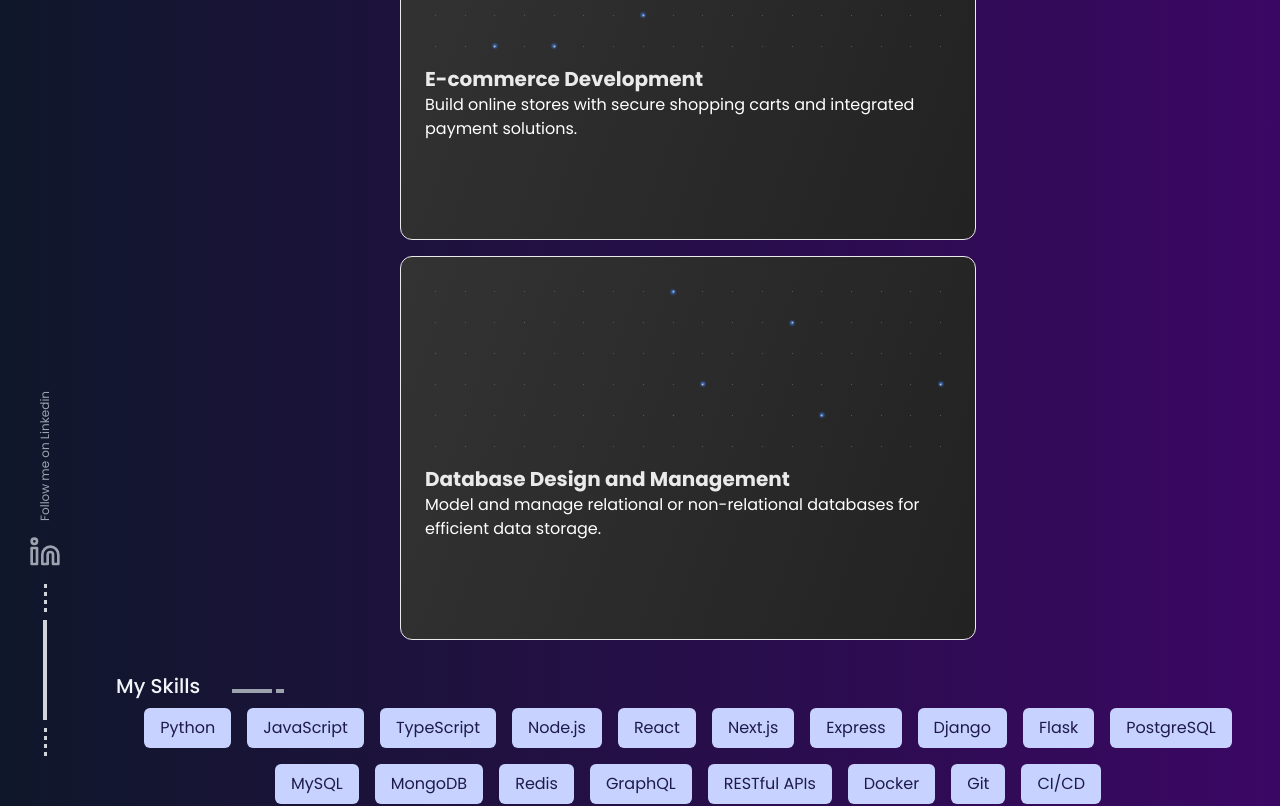
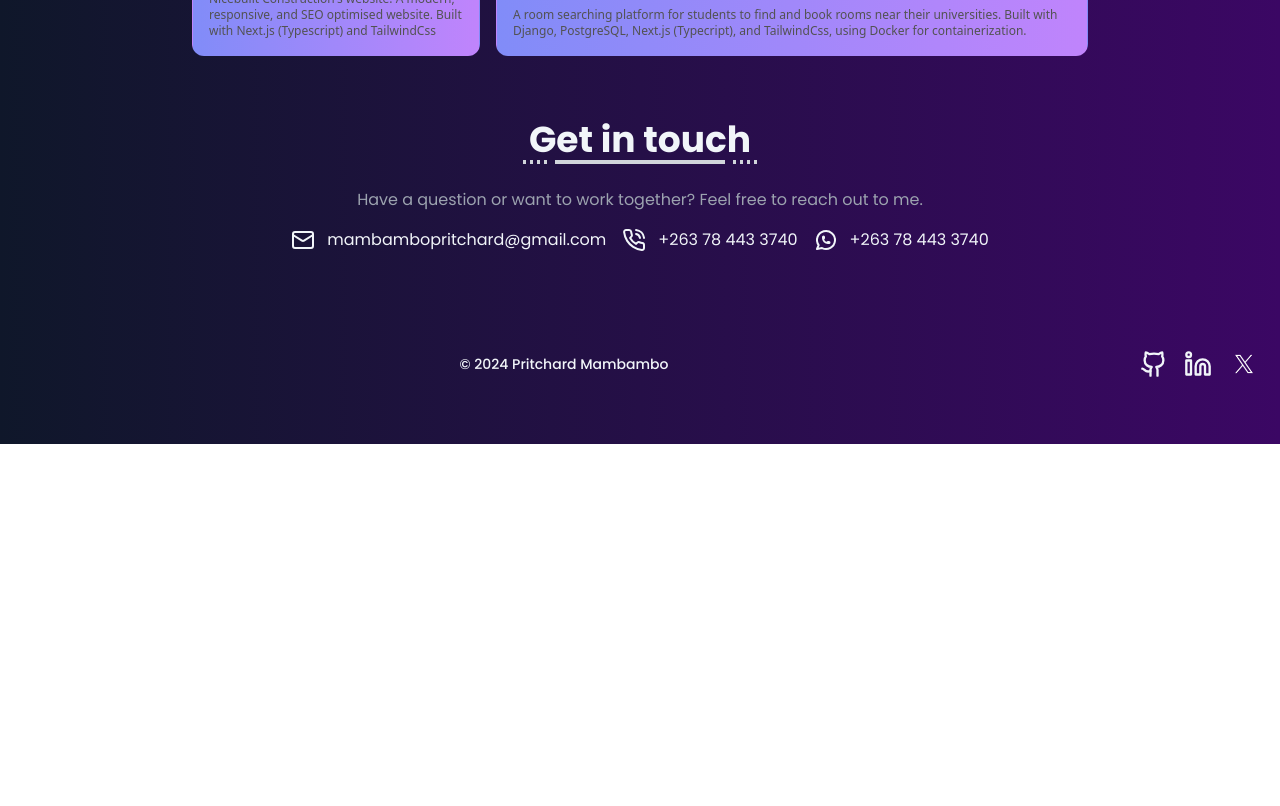
Before and after one commit to SirSanctified/nextjs-portfolio, a Next.js app: page / in a window 1280 px wide. Shown: the part 2420-3226 px from the top of the page. After the commit the page ends 2864 px from the top, so only its background shows below. Built offline with nearby package versions, Linux system fonts and the light colour scheme.

Commit message:
Add contact section

```diff
--- a/app/page.tsx
+++ b/app/page.tsx
@@ -1,4 +1,5 @@
 import About from "@/components/about";
+import Contact from "@/components/contact";
 import Hero from "@/components/hero";
 import { Projects } from "@/components/projects";
 
@@ -8,6 +9,8 @@ export default function Home() {
       <Hero />
       <About />
       <Projects />
+      {/* <Strategy /> */}
+      <Contact />
     </main>
   );
 }
--- /dev/null
+++ b/components/contact.tsx
@@ -0,0 +1,46 @@
+import DottedUnderline from "./dottedUnderline";
+import Link from "next/link";
+import { Mail, PhoneCall } from "lucide-react";
+import { IconBrandWhatsapp } from "@tabler/icons-react";
+
+const Contact = () => {
+  return (
+    <section id="contact" className="w-full my-8 mb-16">
+      <h2 className="text-xl sm:text-2xl md:text-4xl font-bold text-center">
+        Get in touch
+      </h2>
+      <DottedUnderline direction="horizontal" />
+      <p className="text-gray-400 text-center text-md mt-6 mb-4 max-w-[60ch] lg:max-w-4xl mx-auto">
+        Have a question or want to work together? Feel free to reach out to me.
+      </p>
+      <div className="flex justify-center items-center flex-wrap gap-4">
+        <Link
+          href="mailto:mambambopritchard@gmail.com"
+          passHref
+          className="flex items-center gap-3"
+        >
+          <Mail size={24} />
+          mambambopritchard@gmail.com
+        </Link>
+        <Link
+          href="tel:263784433740"
+          passHref
+          className="flex items-center gap-3"
+        >
+          <PhoneCall size={24} />
+          +263 78 443 3740
+        </Link>
+        <Link
+          href="https://wa.me/263784433740"
+          passHref
+          className="flex items-center gap-3"
+        >
+          <IconBrandWhatsapp size={24} />
+          +263 78 443 3740
+        </Link>
+      </div>
+    </section>
+  );
+};
+
+export default Contact;
--- a/components/projects.tsx
+++ b/components/projects.tsx
@@ -1,13 +1,15 @@
 import React from "react";
 import { BentoGrid, BentoGridItem } from "@/components/ui/bento-grid";
 import Link from "next/link";
+import DottedUnderline from "./dottedUnderline";
 
 export function Projects() {
   return (
     <section id="projects" className="md:mt-8 min-h-[70vh] w-full relative">
-      <h2 className="text-xl sm:text-2xl md:text-4xl font-bold text-center">
+      <h2 className="text-xl sm:text-2xl md:text-4xl font-bold text-center mb-2">
         Some of my work
       </h2>
+      <DottedUnderline direction="horizontal" />
       <p className="text-gray-400 text-center text-md mt-6 mb-4 max-w-[60ch] lg:max-w-4xl mx-auto">
         Here are some of the projects I have worked on. You can find more of my
         work on my{" "}
--- a/components/services.tsx
+++ b/components/services.tsx
@@ -13,7 +13,7 @@ const Services = () => {
           <div className="w-2 h-1 bg-gray-400" />
         </div>
       </div>
-      <div className="md: ml-0 w-full flex items-center flex-col justify-center md:flex-row flex-wrap gap-4">
+      <div className="md:ml-0 w-full flex items-center flex-col justify-center md:flex-row gap-4">
         {services.map((service, index) => (
           <ServiceCard key={index} {...service} />
         ))}
--- /dev/null
+++ b/components/strategy.tsx
@@ -0,0 +1,7 @@
+import React from "react";
+
+const Strategy = () => {
+  return <section className="w-full mt-8">Strategy</section>;
+};
+
+export default Strategy;
```
